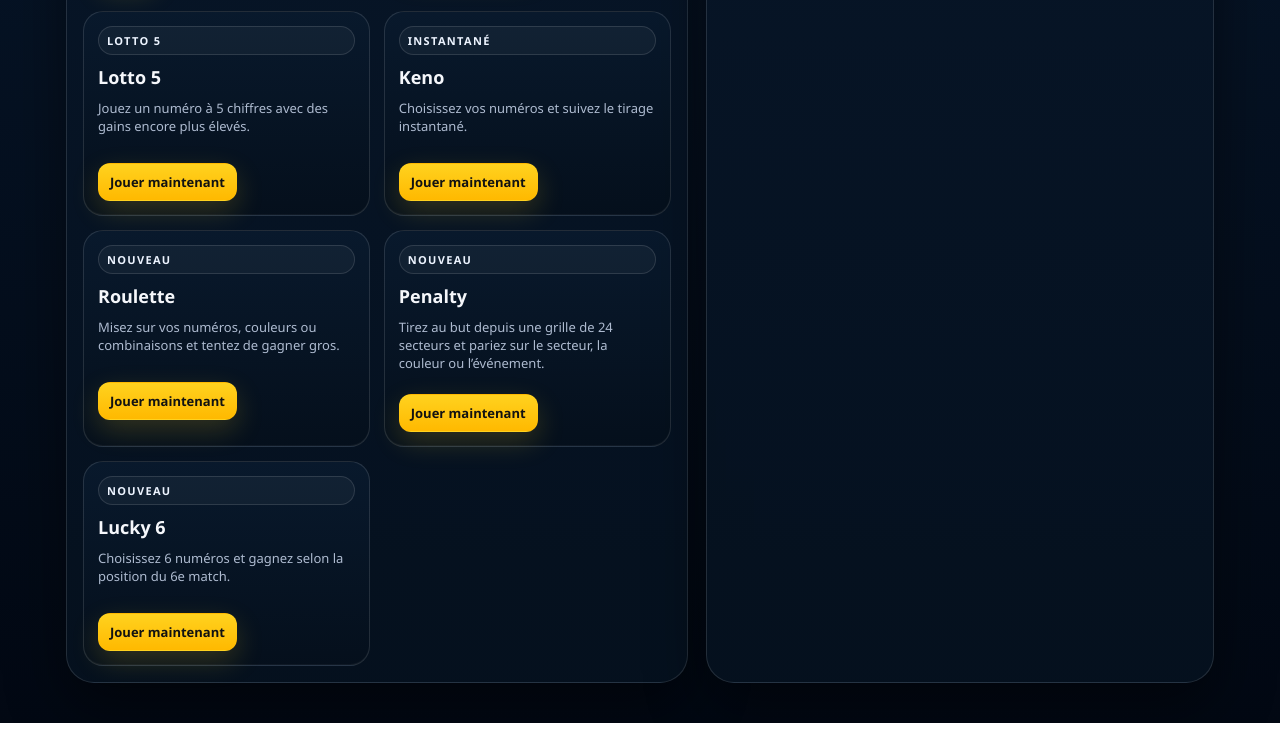
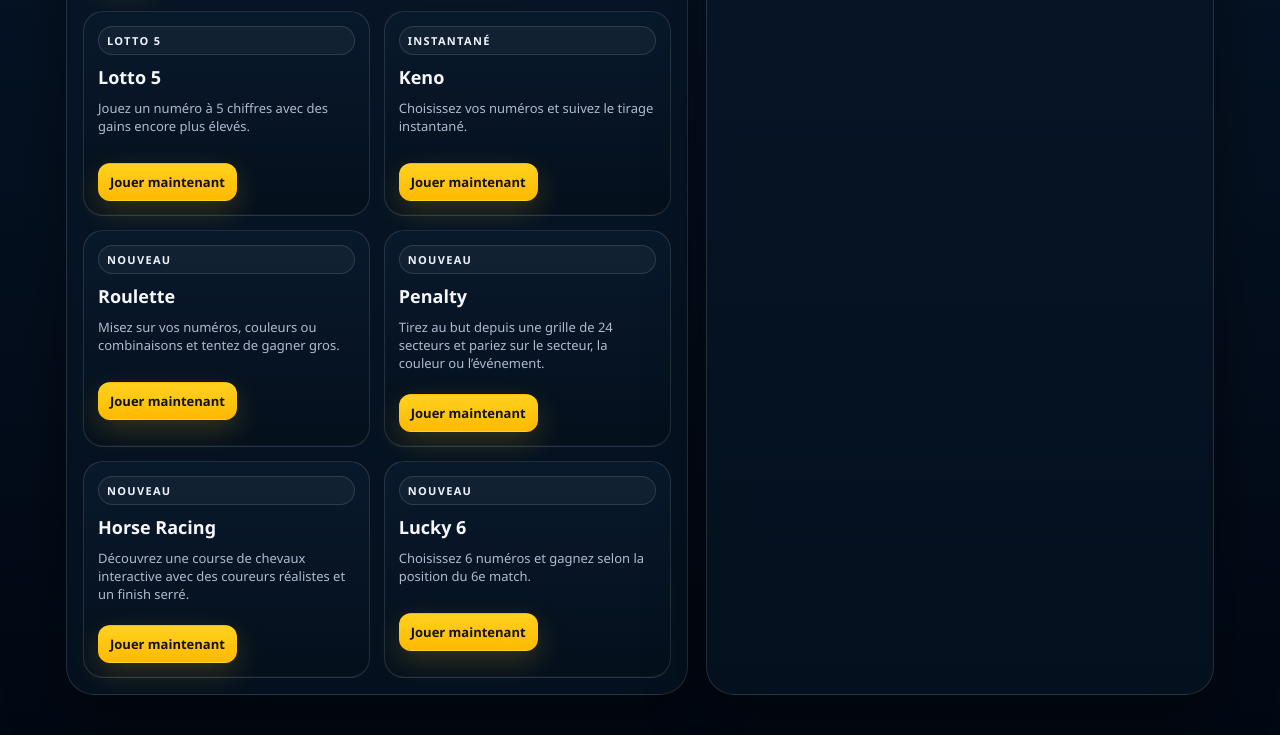
Before and after one commit to beauziernicolson/tonton-kondo-paryaj, a plain HTML site: page jeux/games.html in a window 1280 px wide. Shown: the part 773-1508 px from the top of the page. Drawn offline with Linux system fonts and the light colour scheme.

Commit message:
horseracing2

```diff
--- a/jeux/games.html
+++ b/jeux/games.html
@@ -115,6 +115,12 @@
           </article>
           <article class="game-card">
             <span class="tag">Nouveau</span>
+            <strong>Horse Racing</strong>
+            <p class="desc">Découvrez une course de chevaux interactive avec des coureurs réalistes et un finish serré.</p>
+            <div class="actions"><a class="btn btn-primary" href="horse-racing.html">Jouer maintenant</a></div>
+          </article>
+          <article class="game-card">
+            <span class="tag">Nouveau</span>
             <strong>Lucky 6</strong>
             <p class="desc">Choisissez 6 numéros et gagnez selon la position du 6e match.</p>
             <div class="actions"><a class="btn btn-primary" href="lucky6.html">Jouer maintenant</a></div>
```
